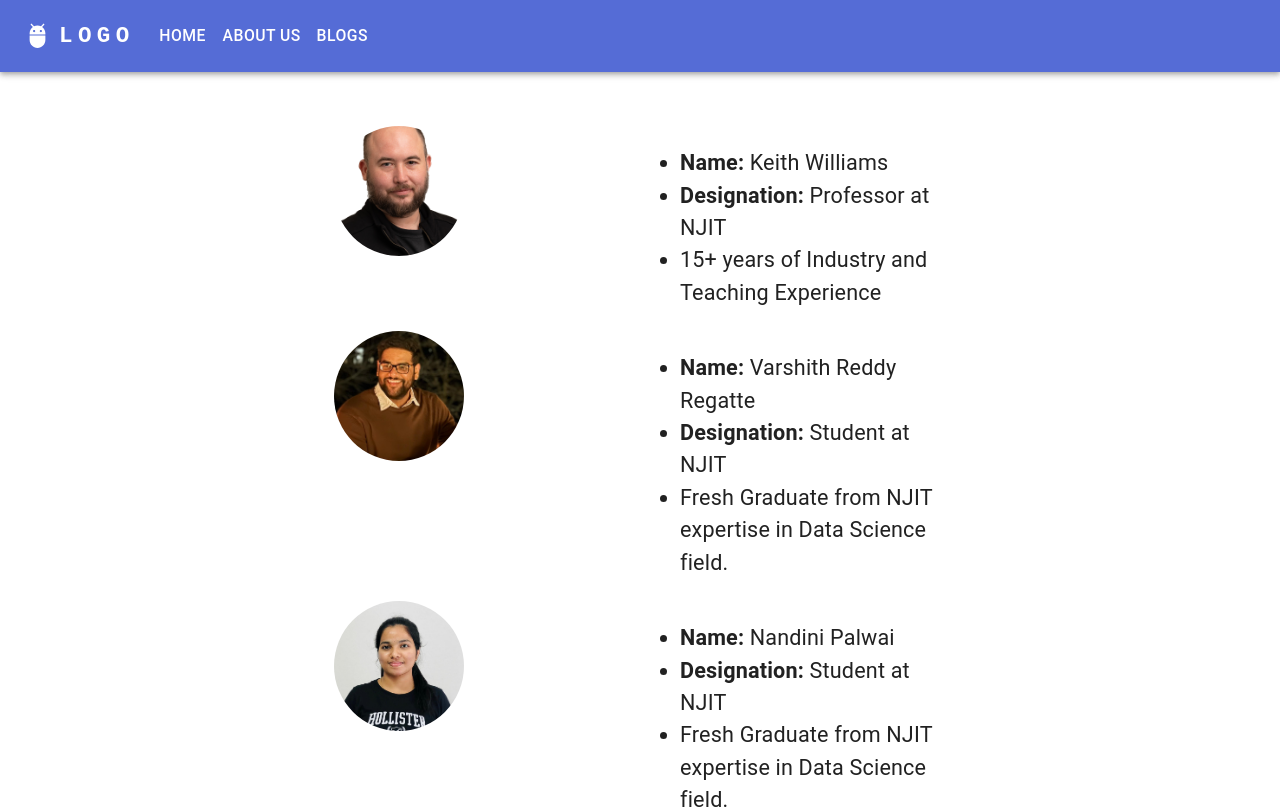
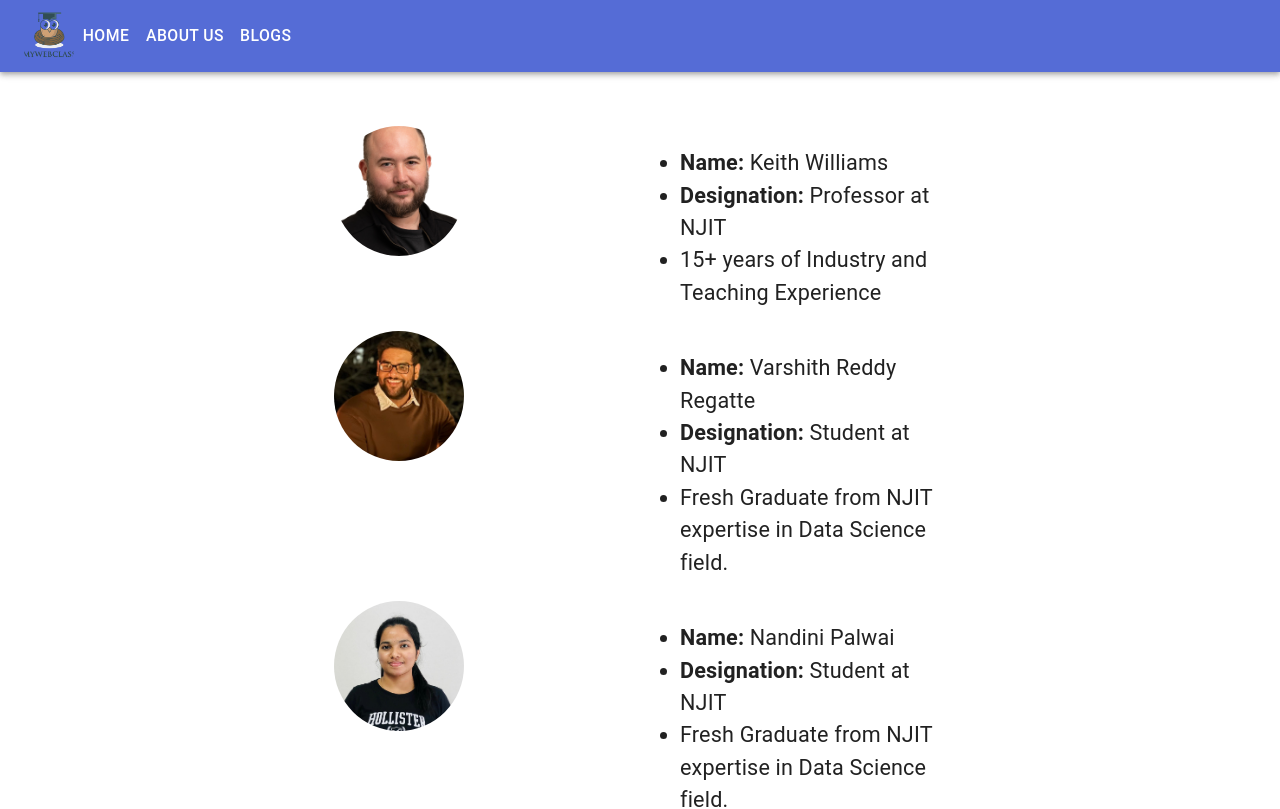
Before and after one commit to NJIT-WIS/project-2-team-rockedu, a Next.js app: page /about in a window 1280 px wide. Shown: the top 809 px of the page. Built offline with nearby package versions, Linux system fonts and the light colour scheme.

Commit message:
fix: logo

```diff
--- a/components/header.js
+++ b/components/header.js
@@ -54,8 +54,8 @@ function ResponsiveAppBar() {
     <AppBar position="static">
       <Container maxWidth="xl">
         <Toolbar disableGutters>
-          <AdbIcon sx={{ display: { xs: 'none', md: 'flex' }, mr: 1 }} />
-          <Typography
+          {/* <AdbIcon sx={{ display: { xs: 'none', md: 'flex' }, mr: 1 }} /> */}
+          {/* <Typography
             variant="h6"
             noWrap
             component="a"
@@ -75,7 +75,9 @@ function ResponsiveAppBar() {
             }}
           >
             LOGO
-          </Typography>
+          </Typography> */}
+          {/* Logo Image */}
+          <img src="images/logo.png" alt="Alt text" style={{ width: "50px", height: "50px", objectFit: "cover", borderRadius: "10px" }} />
 
           <Box sx={{ flexGrow: 1, display: { xs: 'flex', md: 'none' } }}>
             <IconButton
```
